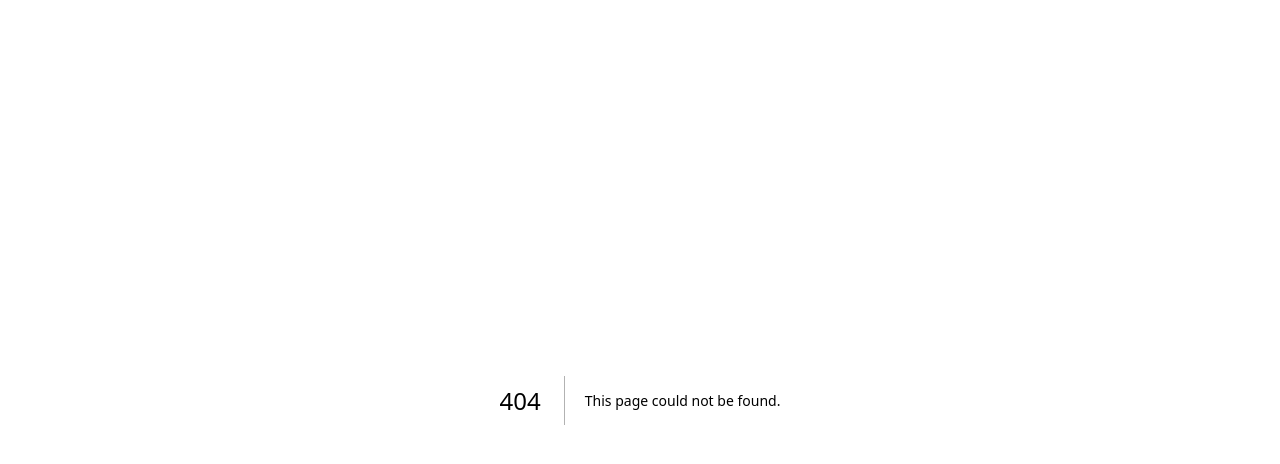
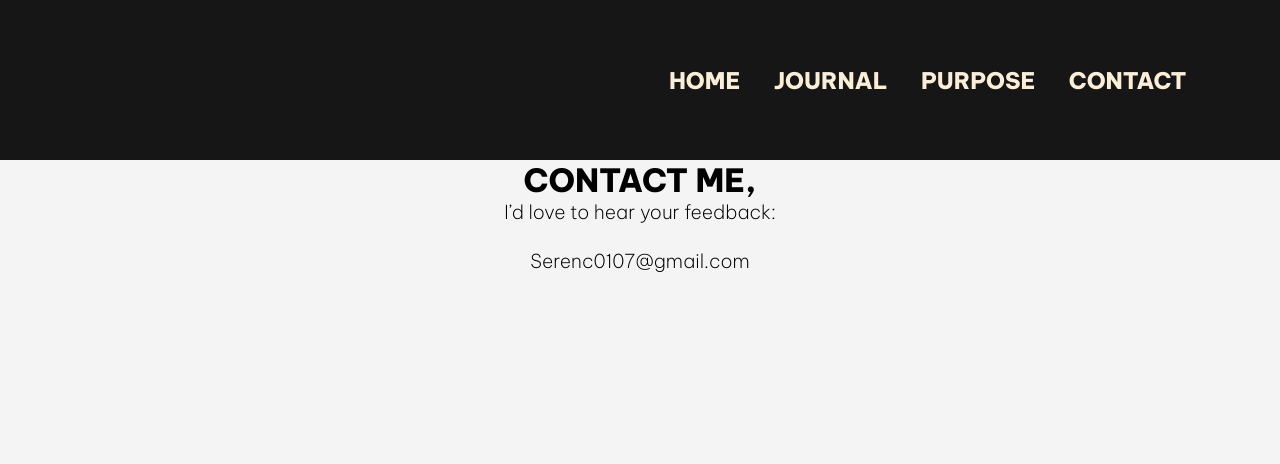
Before and after one commit to constance07/Weve-Got-To-Talk, a Next.js app in the folder wntt/: page /journal in a window 1280 px wide. Before the commit this address had no page. Shown: the top 464 px of the page. Built offline with nearby package versions, Linux system fonts and the light colour scheme.

Commit message:
Day 9: General Error Testing

```diff
--- a/wntt/app/components/navigation.tsx
+++ b/wntt/app/components/navigation.tsx
@@ -9,6 +9,7 @@ export default function Navigation(){
 
 {/*State Management for Event: On-Click*/}
     const [isActive, setIsActive] = useState(false);
+
     const showNavBar = () => {
         setIsActive(!isActive);
     };
@@ -30,7 +31,7 @@ const element = <FontAwesomeIcon icon ={faBars}/>
                 {/*Expanded(ON-CLICK)*/}
                 <ul className = "navList" >
                     <li><Link href ="/">HOME</Link></li>
-                    <li><Link href ='/directory/journal'>JOURNAL</Link></li>
+                    <li><Link href ='/journal'>JOURNAL</Link></li>
                     <li><Link href ="..">PURPOSE</Link></li>
                     <li><Link href ="..">CONTACT</Link></li>
                     <button id = "exitButton">
--- a/wntt/app/directory/journal/page.tsx
+++ b/wntt/app/journal/page.tsx
@@ -1,5 +1,5 @@
 import Image from "next/image";
-import '../journal/local.css';
+import './local.css';
 {/* Figure out how to import global css*/}
 {/*Imported Components*/}
 import Navigation from "@/app/components/navigation";
```
Also changed, not shown: wntt/app/directory/about/about.tsx (deleted), wntt/app/journal/local.css (renamed from wntt/app/directory/journal/local.css).
